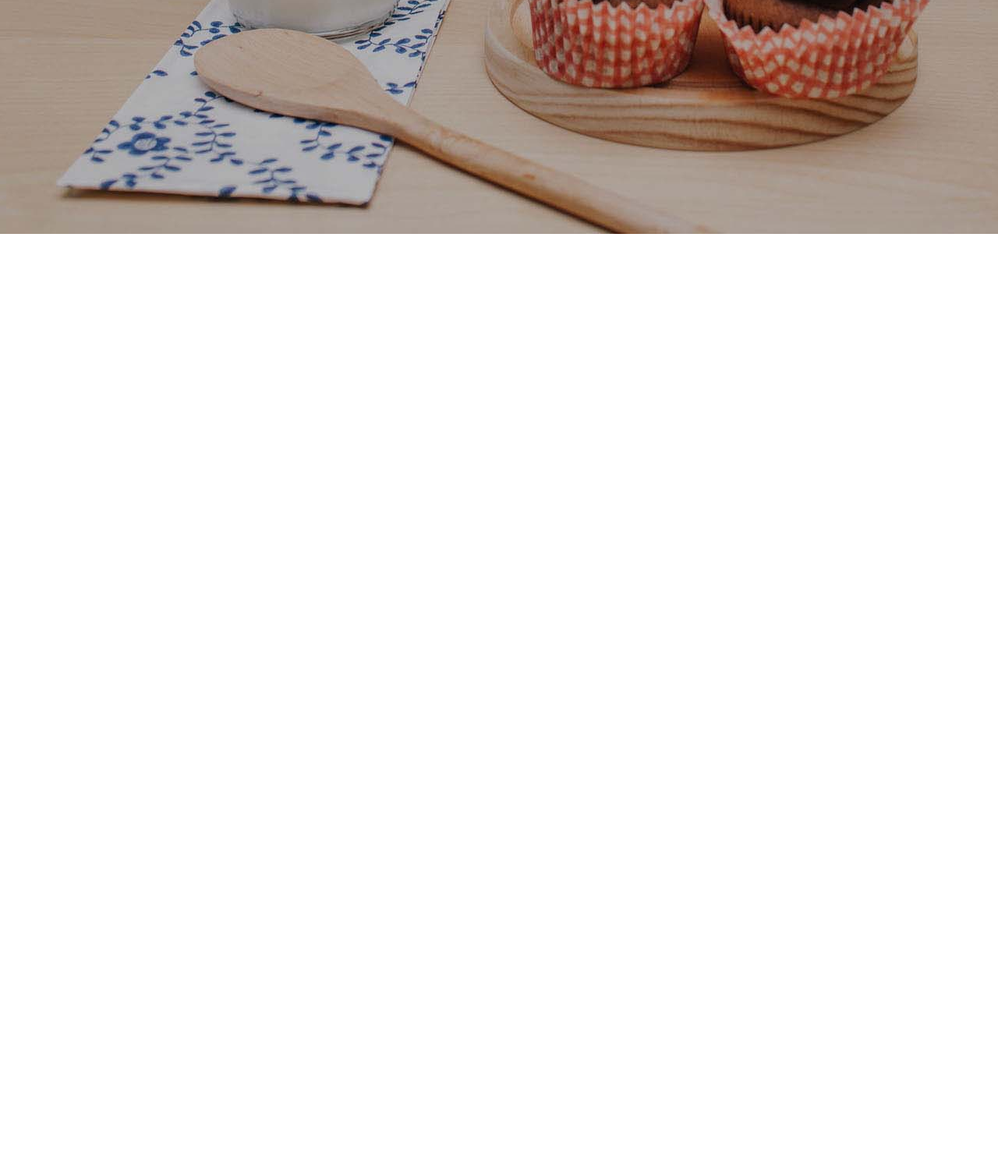
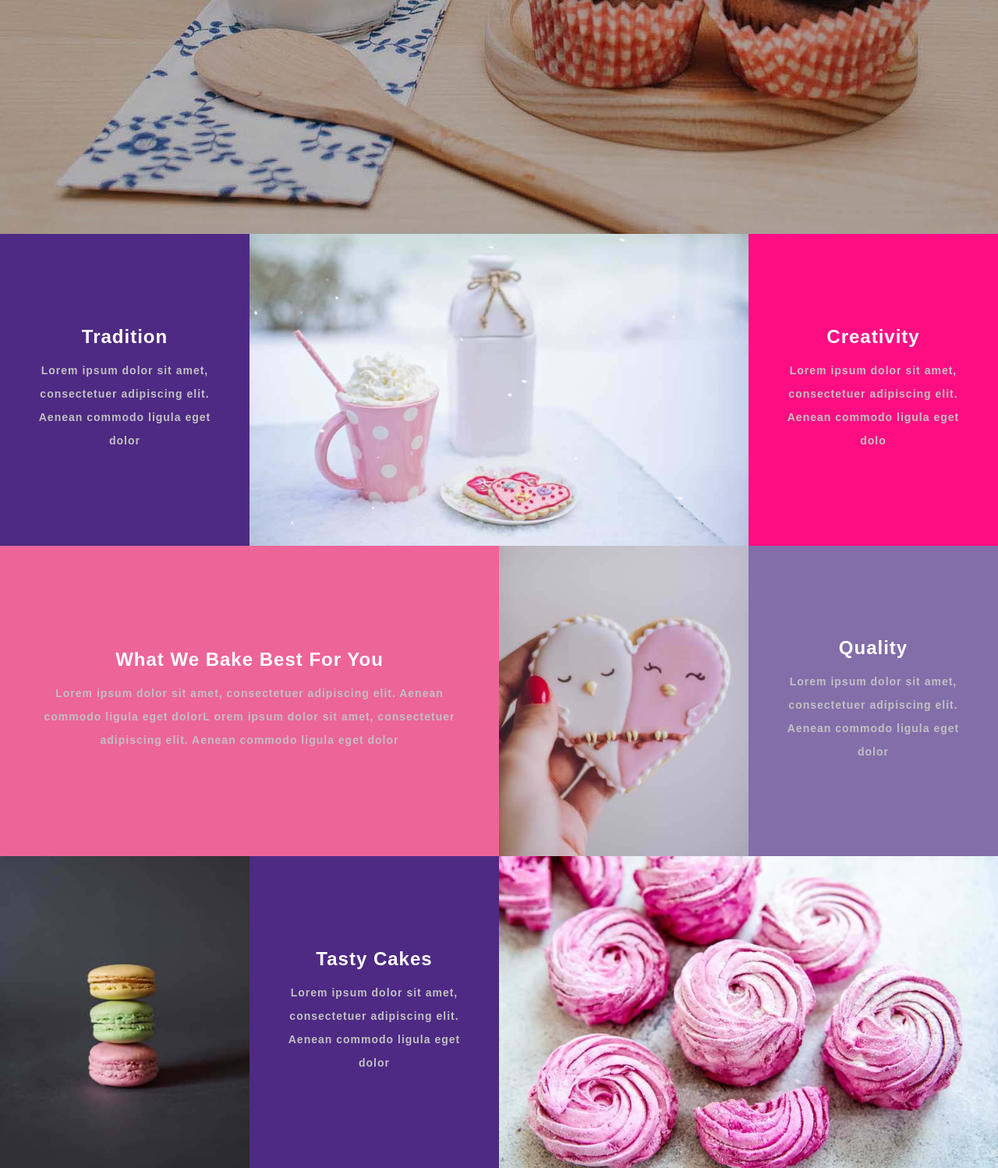
Before and after one commit to thaiduytan/Bake_Page_K1, a plain HTML site: page index.html in a window 1280 px wide. Shown: the part 500-1998 px from the top of the page at 78% size. Before the commit the page ends 800 px from the top, so only its background shows below. Drawn offline with Linux system fonts and the light colour scheme.

Commit message:
intro_bottom

```diff
--- a/css/index.css
+++ b/css/index.css
@@ -91,7 +91,7 @@ body {
   justify-content: center;
 }
 
-.intro-content{
+.intro-content {
   display: flex;
   flex-direction: column;
   align-items: center;
@@ -127,3 +127,67 @@ body {
   letter-spacing: 1px;
   transition: all 0.5s;
 }
+
+.intro-b-list {
+  display: grid;
+  grid-template-columns: repeat(4, 1fr);
+}
+
+.intro-b-item {
+  display: flex;
+  align-items: center;
+  text-align: center;
+}
+
+.intro-b-item img {
+  width: 100%;
+  height: 100%;
+}
+
+.intro-text {
+  padding: 0 2rem;
+}
+
+.intro-text h3 {
+  color: white;
+  font-size: 1.5rem;
+  font-weight: 700;
+  margin-bottom: 1rem;
+}
+
+.intro-text p {
+  color: #c1c1c1;
+  font-size: 0.875rem;
+  font-weight: 700;
+  line-height: 30px;
+}
+
+.intro-ab {
+  /* het 2 , het 3 */
+  grid-column: 2 / span 2;
+}
+
+.intro-bake {
+  grid-column: 1 / span 2;
+}
+
+.intro-ab-4 {
+  grid-column: 3 / span 2;
+}
+
+.intro-b-item:first-child,
+.intro-b-item:nth-child(8) {
+  background-color: #4e2a84;
+}
+
+.intro-b-item:nth-child(3) {
+  background-color: #ff0e83;
+}
+
+.intro-b-item:nth-child(4) {
+  background-color: #ed6498;
+}
+
+.intro-b-item:nth-child(6) {
+  background-color: #836eaa;
+}
--- a/index.html
+++ b/index.html
@@ -46,18 +46,96 @@
       </div>
     </section>
 
+    <!-- Intro bottom -->
+    <section class="intro-bottom" id="intro-bottom">
+      <div class="intro-bottom-container">
+        <div class="intro-b-list">
+          <!-- row 1 -->
+          <div class="intro-b-item intro-text">
+            <div>
+              <h3>Tradition</h3>
+              <p>
+                Lorem ipsum dolor sit amet, consectetuer adipiscing elit. Aenean
+                commodo ligula eget dolor
+              </p>
+            </div>
+          </div>
+
+          <div class="intro-b-item intro-ab">
+            <img src="./assets/intro/ab1.jpg" alt="intro 1" />
+          </div>
+
+          <div class="intro-b-item intro-text">
+            <div>
+              <h3>Creativity</h3>
+              <p>
+                Lorem ipsum dolor sit amet, consectetuer adipiscing elit. Aenean
+                commodo ligula eget dolo
+              </p>
+            </div>
+          </div>
+
+          <!-- row 2 -->
+          <div class="intro-b-item intro-text intro-bake">
+            <div>
+              <h3>What We Bake Best For You</h3>
+              <p>
+                Lorem ipsum dolor sit amet, consectetuer adipiscing elit. Aenean
+                commodo ligula eget dolorL orem ipsum dolor sit amet,
+                consectetuer adipiscing elit. Aenean commodo ligula eget dolor
+              </p>
+            </div>
+          </div>
+
+          <div class="intro-b-item">
+            <img src="./assets/intro/ab2.jpg" alt="intro 1" />
+          </div>
+
+          <div class="intro-b-item intro-text">
+            <div>
+              <h3>Quality</h3>
+              <p>
+                Lorem ipsum dolor sit amet, consectetuer adipiscing elit. Aenean
+                commodo ligula eget dolor
+              </p>
+            </div>
+          </div>
+
+          <!-- row 3 -->
+          <div class="intro-b-item intro-ab-3">
+            <img src="./assets/intro/ab3.jpg" alt="intro 3" />
+          </div>
+
+          <div class="intro-b-item intro-text">
+            <div>
+              <h3>Tasty Cakes</h3>
+              <p>
+                Lorem ipsum dolor sit amet, consectetuer adipiscing elit. Aenean
+                commodo ligula eget dolor
+              </p>
+            </div>
+          </div>
+
+		  <div class="intro-b-item intro-ab-4">
+            <img src="./assets/intro/ab4.jpg" alt="intro " />
+          </div>
+
+
+        </div>
+      </div>
+    </section>
+
     <script>
-			const nav = document.getElementById("nav");
-			const listNav = nav.getElementsByTagName("li");
+      const nav = document.getElementById("nav")
+      const listNav = nav.getElementsByTagName("li")
 
       for (let i = 0; i < listNav.length; i++) {
+        listNav[i].addEventListener("click", function () {
+          const current = document.querySelector("#nav .active")
+          current.className = current.className.replace("active", "")
 
-				listNav[i].addEventListener("click", function () {
-					const current = document.querySelector("#nav .active");
-                    current.className = current.className.replace("active", "");
-
-					this.className += "active";
-				});
+          this.className += "active"
+        })
       }
     </script>
   </body>
```
Also changed, not shown: assets/intro/ab1.jpg (added), assets/intro/ab2.jpg (added), assets/intro/ab3.jpg (added), assets/intro/ab4.jpg (added). Lines whose indentation alone changed are shown as unchanged.
